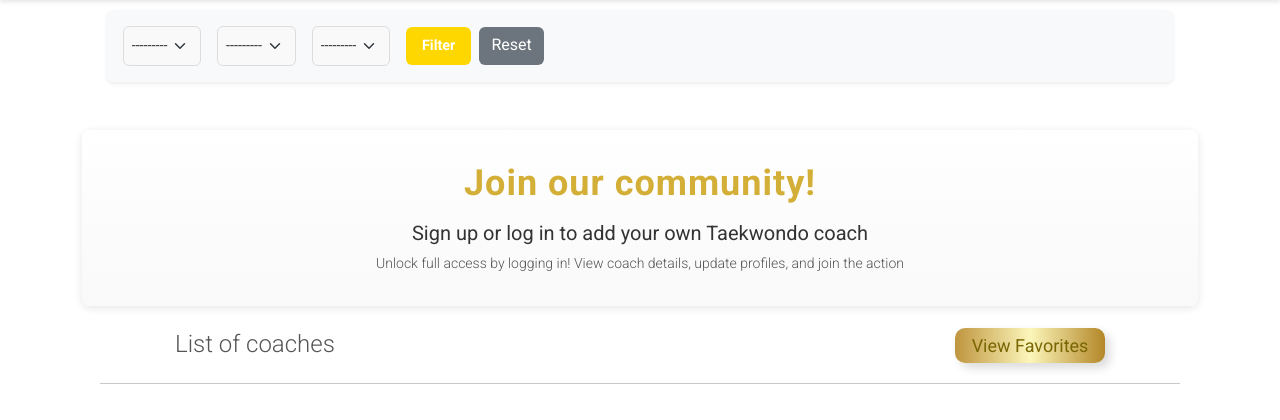
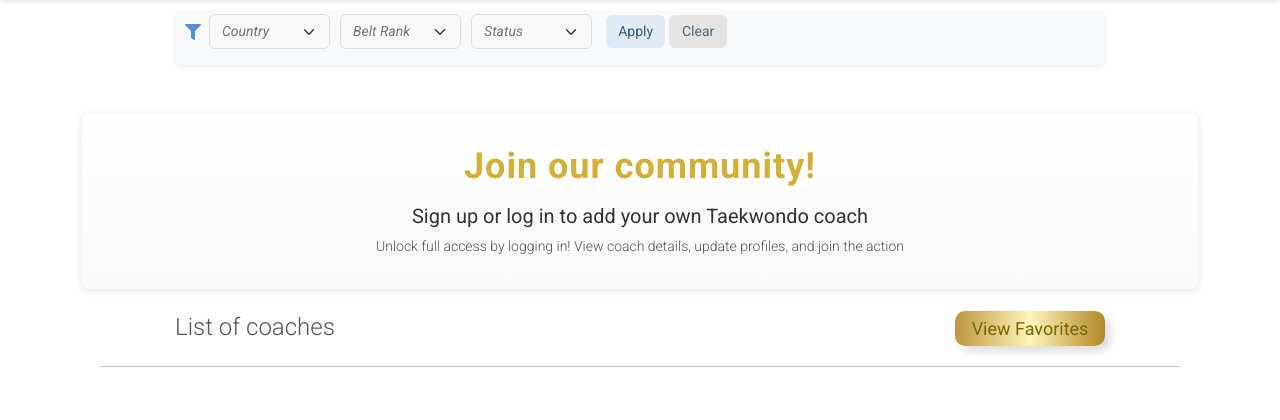
Before and after one commit to chrisimbolon/django_taekwondo, a Django app: page /coaches/ in a window 1280 px wide. Shown: the part 60-480 px from the top of the page. Run offline with Django 3.2, Linux system fonts and the light colour scheme; data that the repository does not hold is empty; some libraries are stand-ins or nearby versions.

Commit message:
italicize Form Select on Country, Belt Rank and Status

```diff
--- a/static/css/style.css
+++ b/static/css/style.css
@@ -451,8 +451,8 @@ nav .ms-auto.d-flex {
 .filter-bar select {
   border: 1px solid #ddd; /* Subtle border */
   border-radius: 6px; /* Slightly rounded */
-  padding: 0.5rem;
-  font-size: 0.9rem;
+  /* padding: 0.6rem; */
+  font-size: 0.875rem;
   color: #333; /* Neutral text color */
   background-color: #f9f9f9; /* Light background */
   transition: all 0.2s ease;
@@ -465,34 +465,52 @@ nav .ms-auto.d-flex {
 }
 
 /* Filter Feature */
-.filter-bar button {
-  font-size: 0.9rem;
-  font-weight: bold;
-  padding: 0.5rem 1rem;
-  border-radius: 6px;
-  transition: all 0.2s ease;
+
+.filter-bar .btn-primary {
+  font-size: 0.875rem;
+  background-color: #e2ebf3; /* Gold */
+  color: #335a81;
+  border: none;
 }
 
-.filter-bar .btn-primary {
-  background-color: #ffd700; /* Gold */
-  color: #fff;
+.filter-bar .btn-secondary {
+  font-size: 0.875rem;
+  background-color: #e5e4e2; /* Neutral gray */
+  color: #536878;
   border: none;
 }
 
 .filter-bar .btn-primary:hover {
-  background-color: #e6c200; /* Darker gold on hover */
+  background-color: #335a81;
+  color: #fff;
   box-shadow: 0 0 6px rgba(255, 215, 0, 0.5); /* Glow effect */
 }
 
-.filter-bar .btn-secondary {
-  background-color: #6c757d; /* Neutral gray */
-  color: #fff;
-  border: none;
+.filter-bar .btn-secondary:hover {
+  background-color: #91a3b0;
+  color: #fff; /* Slightly darker on hover */
 }
 
-.filter-bar .btn-secondary:hover {
-  background-color: #5a6268; /* Slightly darker on hover */
+/* Italicize placeholder text */
+.form-select.placeholder-active {
+  font-style: italic;
+  color: #6c757d; /* Placeholder color */
 }
+
+.form-select option {
+  font-style: normal;
+  color: #000;
+}
+
+.filter-select-wrapper {
+  margin-right: 10px; /* Adjust this value as needed */
+}
+
+.filter-select-wrapper:last-child {
+  margin-right: 0; /* Remove margin for the last select */
+}
+
+/* Filter bar ends */
 
 /* Quick Review */
 .quick-preview {
--- a/taekwondo/filters.py
+++ b/taekwondo/filters.py
@@ -2,26 +2,30 @@ import django_filters
 from .models import Coach, Belt
 
 class CoachFilter(django_filters.FilterSet):
-    # Dropdown for country
+    # Dropdown for country with "Country" placeholder
     country = django_filters.ChoiceFilter(
-    field_name='country',
-    choices=[(c, c) for c in Coach.objects.values_list('country', flat=True).distinct()],
-    label='Country'
-)
+        field_name='country',
+        choices=[('', 'Country')] + [
+            (c, c) for c in Coach.objects.values_list('country', flat=True).distinct() if c
+        ],
+        label='Country',
+        empty_label=None,  # Ensures no additional placeholder from Django
+    )
 
+    # Dropdown for belt rank with "Belt Rank" placeholder
+    belt_rank = django_filters.ModelChoiceFilter(
+        queryset=Belt.objects.all(),
+        field_name='belt',
+        label='',  # Remove label so the placeholder acts as the default
+        empty_label="Belt Rank",  # This will act as the placeholder
+    )
 
-    # Dropdown for belt rank
-    belt_rank = django_filters.ModelChoiceFilter(
-    queryset=Belt.objects.all(),
-    field_name='belt',
-    label='Belt Rank'
-)
-
-    # Dropdown for status
+    # Dropdown for status with "Status" placeholder
     status = django_filters.ChoiceFilter(
         field_name='status',
-        choices=[('active', 'Active'), ('inactive', 'Inactive')],
-        label='Status'
+        choices=[('', 'Status'), ('active', 'Active'), ('inactive', 'Inactive')],
+        label='',  # Remove label so the placeholder acts as the default
+        empty_label=None,
     )
 
     class Meta:
--- a/templates/coaches.html
+++ b/templates/coaches.html
@@ -1,35 +1,108 @@
 <!-- prettier-ignore -->
 {% extends 'base.html' %} {% load static %} {% load custom_filters %}
-{% block title %} List of Coaches
-{% endblock title %}
+{% block title %} List of Coaches {% endblock title %}
 {% block content %}
 
 <!-- Filter Form -->
+<div class="container">
   <div class="col-md-10 offset-md-1">
     <div class="filter-bar p-3 mb-4 shadow-sm bg-light rounded">
       <form method="get" class="row g-3 align-items-center">
-      <div class="col-md-3">
-        {{ filter.form.country|add_class:"form-select" }}
+        <!-- Flex container for the icon and selects -->
+        <div class="d-flex align-items-center g-1">
+          <i class="fas fa-filter custom-text me-2" style="font-size: 1rem"></i>
+
+          <!-- Country Filter -->
+          <div class="col-md-3 filter-select-wrapper">
+            <select
+              class="form-select"
+              name="country"
+              data-placeholder="true"
+            >
+              <!-- Placeholder Option -->
+              <option value="" disabled {% if not request.GET.country %}selected{% endif %}>
+                Country
+              </option>
+
+              <!-- Dynamic Options -->
+              {% for choice in filter.form.fields.country.choices %}
+                {% if choice.0 != "" %}
+                  <option
+                    value="{{ choice.0 }}"
+                    {% if request.GET.country == choice.0 %}selected{% endif %}
+                  >
+                    {{ choice.1 }}
+                  </option>
+                {% endif %}
+              {% endfor %}
+            </select>
           </div>
 
-      <div class="col-md-3">
-        {{ filter.form.belt_rank|add_class:"form-select" }}
+          <!-- Belt Rank Filter -->
+          <div class="col-md-3 filter-select-wrapper">
+            <select
+              class="form-select"
+              name="belt_rank"
+              data-placeholder="true"
+            >
+              <option value="" disabled {% if not request.GET.belt_rank %}selected{% endif %}>
+                Belt Rank
+              </option>
+              {% for choice in filter.form.fields.belt_rank.choices %}
+                {% if choice.0 != "" %}
+                  <option
+                    value="{{ choice.0 }}"
+                    {% if request.GET.belt_rank == choice.0 %}selected{% endif %}
+                  >
+                    {{ choice.1 }}
+                  </option>
+                {% endif %}
+              {% endfor %}
+            </select>
           </div>
 
-      <div class="col-md-3">
-        {{ filter.form.status|add_class:"form-select" }}
+          <!-- Status Filter -->
+          <div class="col-md-3 filter-select-wrapper">
+            <select
+              class="form-select"
+              name="status"
+              data-placeholder="true"
+            >
+              <option value="" disabled {% if not request.GET.status %}selected{% endif %}>
+                Status
+              </option>
+              {% for choice in filter.form.fields.status.choices %}
+                {% if choice.0 != "" %}
+                  <option
+                    value="{{ choice.0 }}"
+                    {% if request.GET.status == choice.0 %}selected{% endif %}
+                  >
+                    {{ choice.1 }}
+                  </option>
+                {% endif %}
+              {% endfor %}
+            </select>
           </div>
 
-      <div class="col-md-3 d-flex justify-content-between">
-        <button type="submit" class="btn btn-primary w-100 me-2">Filter</button>
-        <a href="{% url 'coaches-list' %}" class="btn btn-secondary w-100">
-          Reset
+          <!-- Apply and Clear Buttons -->
+          <div class="col-md-3 d-flex mx-1">
+            <button type="submit" class="btn btn-primary w-50 me-1">
+              Apply
+            </button>
+            <a
+              href="{% url 'coaches-list' %}"
+              class="btn btn-secondary w-50 text-align-center"
+            >
+              Clear
             </a>
+          </div>
         </div>
       </form>
     </div>
   </div>
-<!-- end of filter-->
+</div>
+
+<!-- end of filter -->
 
 <div class="container py-4 coaches-page">
   <!---->
@@ -44,7 +117,6 @@
       join the action
     </p>
   </div>
-
   {% endif %}
 
   <!-- List test and View Favorites -->
@@ -69,4 +141,24 @@
 
 <!---->
 
+<script>
+document.addEventListener("DOMContentLoaded", function () {
+  // Select all <select> elements with a placeholder
+  const selects = document.querySelectorAll("select[data-placeholder='true']");
+
+  // Add placeholder-active class when value is empty
+  const togglePlaceholderClass = (select) => {
+    select.classList.toggle("placeholder-active", select.value === "");
+  };
+
+  // Initialize class on page load
+  selects.forEach((select) => {
+    togglePlaceholderClass(select);
+
+    // Add event listener for value change
+    select.addEventListener("change", () => togglePlaceholderClass(select));
+  });
+});
+</script>
+
 {% endblock content %}
```
Also changed, not shown: templates/coaches copy.html (added, +81 -0 lines). Lines whose indentation alone changed are shown as unchanged.
